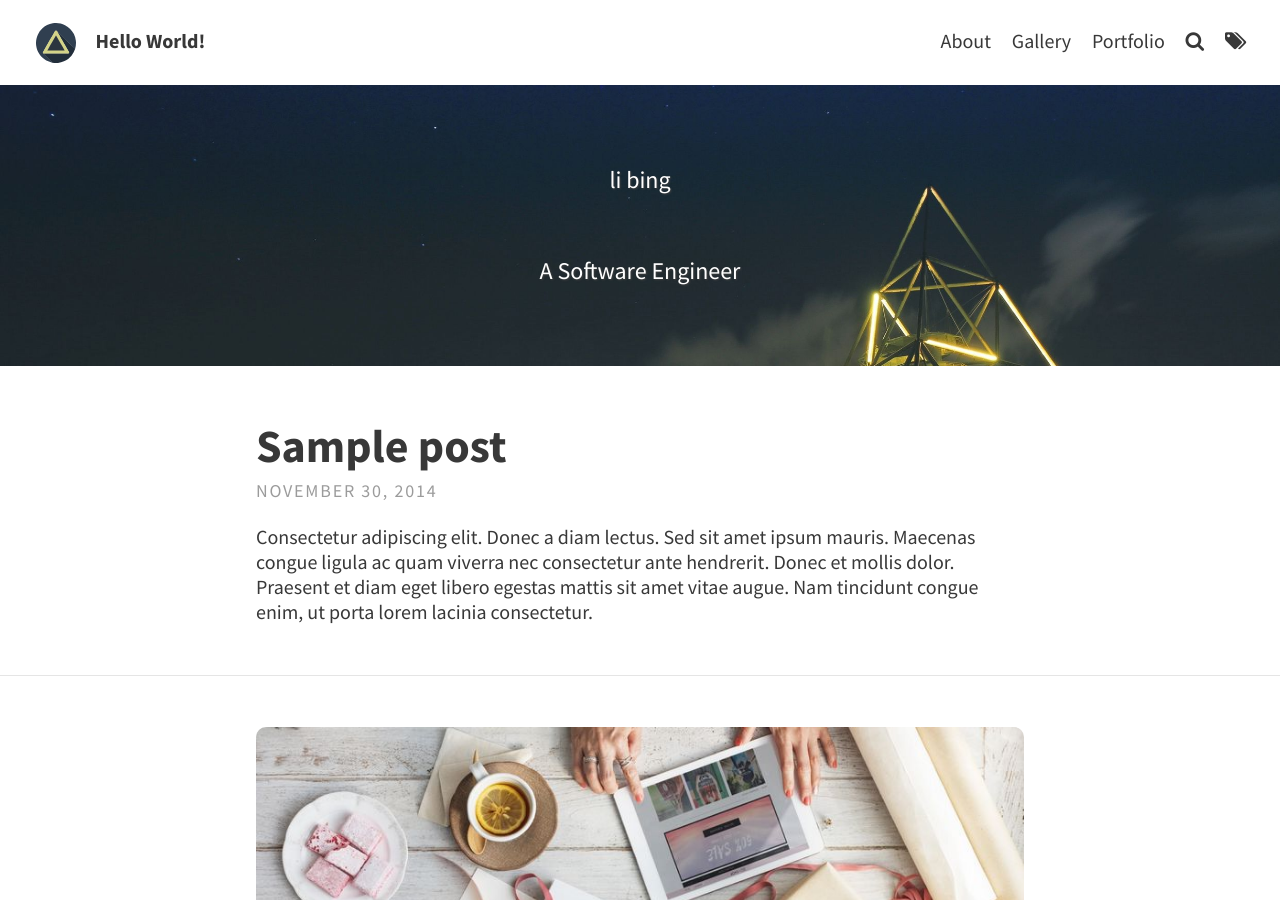
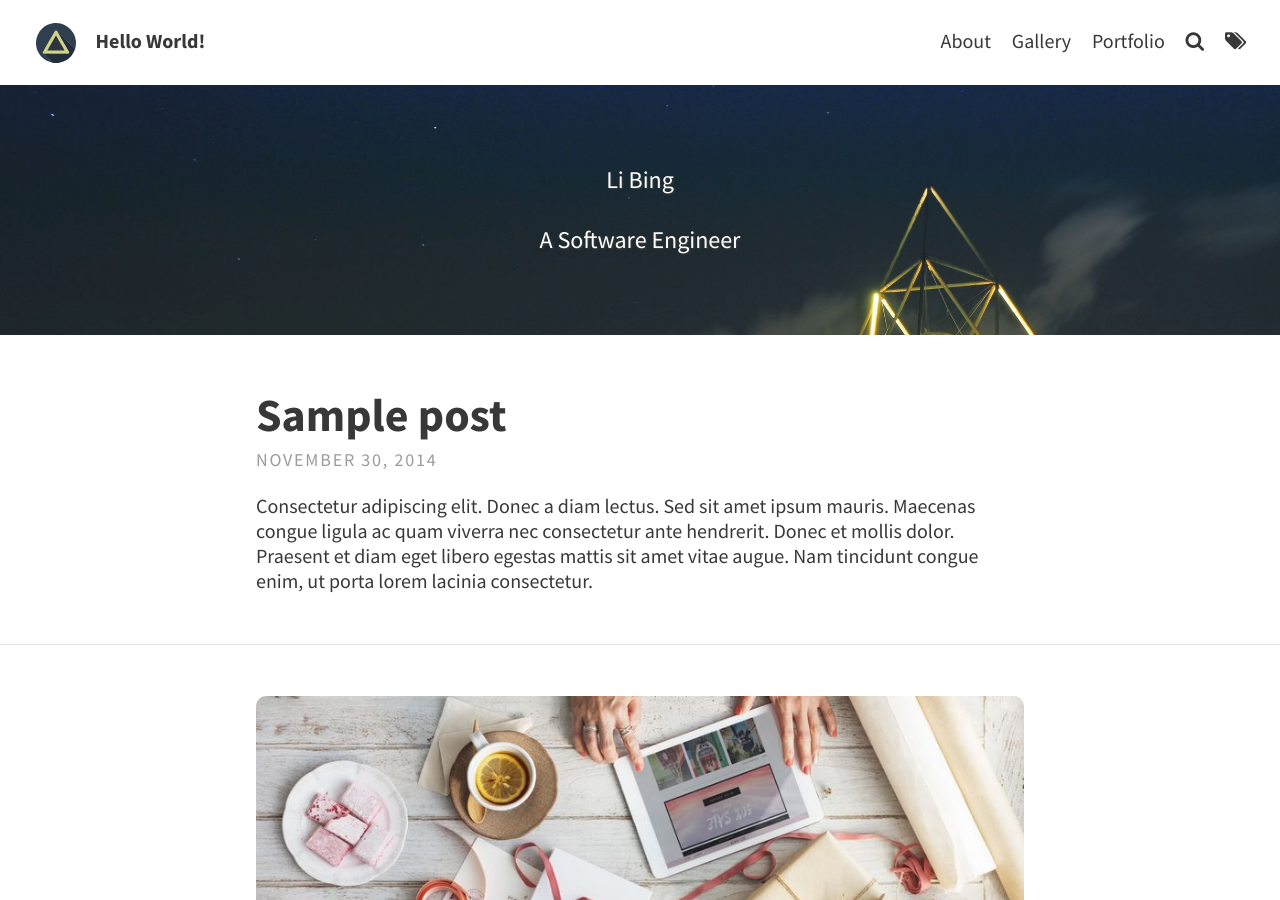
Before and after one commit to waxdsf/waxdsf.github.io, a Jekyll site: the page built from index.html, in a window 1280 px wide and 900 px high. Built offline with Jekyll 4.4.1, drawn with Linux system fonts in a browser that asks for light colours; the list of posts is cut into pages by our own code.

```diff
--- a/_config.yml
+++ b/_config.yml
@@ -15,7 +15,7 @@ theme_settings:
 
   # Header and footer text
   header_text: > #two or three lines to describe your site
-     <p>li bing</p><br/><p>A Software Engineer</p>
+     <p>Li  Bing</p><p>A  Software  Engineer</p>
   header_text_feature_image: assets/img/pexels/triangular.jpeg
   footer_text: >
    Powered by <a href="https://jekyllrb.com/">Jekyll</a> with <a href="https://github.com/sylhare/Type-on-Strap">Type on Strap</a>
```
